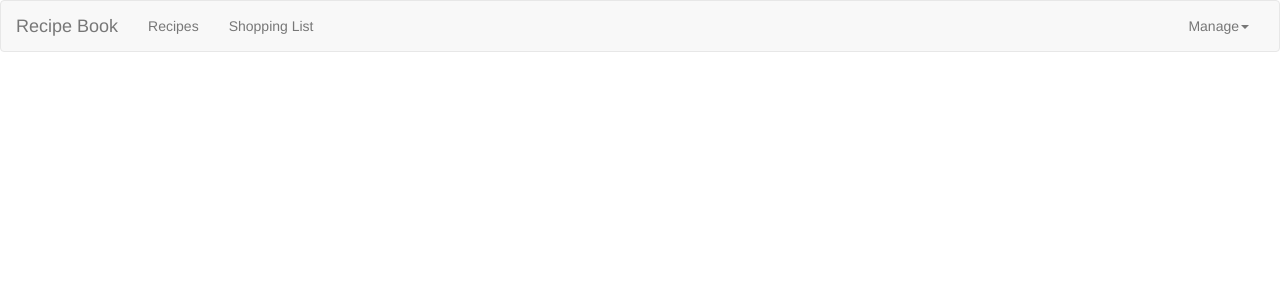
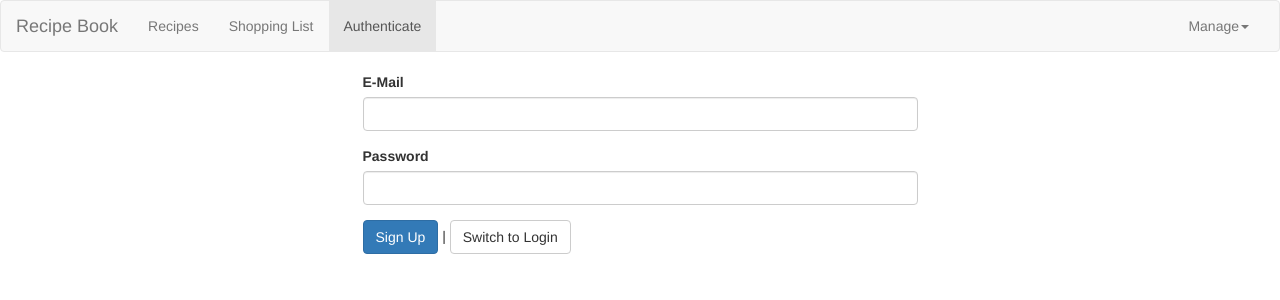
Before and after one commit to ravczar/Udemy, an Angular app in the folder UdemyApp/: page /auth in a window 1280 px wide. Before the commit this address led to /. Shown: the top 300 px of the page. Built offline with nearby package versions, Linux system fonts and the light colour scheme.

Commit message:
Add authentication page (login) to project

```diff
--- a/UdemyApp/src/app/app-routing.module.ts
+++ b/UdemyApp/src/app/app-routing.module.ts
@@ -1,3 +1,4 @@
+import { AuthComponent } from './auth/auth.component';
 import { RecipeEditComponent } from './recipes/recipe-edit/recipe-edit.component';
 import { RecipeDetailComponent } from './recipes/recipe-detail/recipe-detail.component';
 import { RecipeStartComponent } from './recipes/recipe-start/recipe-start.component';
@@ -17,6 +18,7 @@
     { path: ':id/edit', component:RecipeEditComponent, resolve: [RecipesResolverService] },
   ] },
   { path: 'shopping-list', component: ShoppingListComponent},
+  { path: 'auth', component: AuthComponent }
 ];
 
 @NgModule({
--- a/UdemyApp/src/app/app.module.ts
+++ b/UdemyApp/src/app/app.module.ts
@@ -17,6 +17,7 @@
 import { RecipeStartComponent } from './recipes/recipe-start/recipe-start.component';
 import { RecipeEditComponent } from './recipes/recipe-edit/recipe-edit.component';
 import { HttpClientModule } from '@angular/common/http';
+import { AuthComponent } from './auth/auth.component';
 
 @NgModule({
   declarations: [
@@ -30,7 +31,8 @@
     ShoppingEditComponent,
     DropdownDirective,
     RecipeStartComponent,
-    RecipeEditComponent
+    RecipeEditComponent,
+    AuthComponent
   ],
   imports: [
     BrowserModule,
--- /dev/null
+++ b/UdemyApp/src/app/auth/auth.component.html
@@ -0,0 +1,24 @@
+<div class="row">
+    <div class="col-xs-12 col-md-6 col-md-offset-3">
+        <form action="">
+            <div class="form-group">
+                <label for="email">E-Mail</label>
+                <input
+                    type="email"
+                    id="email"
+                    class="form-control">
+            </div>
+            <div class="form-group">
+                <label for="password">Password</label>
+                <input
+                    type="password"
+                    id="password"
+                    class="form-control">
+            </div>
+            <div>
+                <button class="btn btn-primary">Sign Up</button> |
+                <button class="btn btn-default">Switch to Login</button>
+            </div>
+        </form>
+    </div>
+</div>
--- /dev/null
+++ b/UdemyApp/src/app/auth/auth.component.ts
@@ -0,0 +1,15 @@
+import { Component, OnInit } from '@angular/core';
+
+@Component({
+  selector: 'app-auth',
+  templateUrl: './auth.component.html',
+  styleUrls: ['./auth.component.css']
+})
+export class AuthComponent implements OnInit {
+
+  constructor() { }
+
+  ngOnInit(): void {
+  }
+
+}
--- a/UdemyApp/src/app/header/header.component.html
+++ b/UdemyApp/src/app/header/header.component.html
@@ -10,6 +10,7 @@
            <ul class="nav navbar-nav">
                <li routerLinkActive="active"><a routerLink="/recipes" >Recipes</a></li>
                <li routerLinkActive="active"><a routerLink="/shopping-list">Shopping List</a></li>
+               <li routerLinkActive="active"><a routerLink="/auth">Authenticate</a></li>
            </ul>
            <ul class="nav navbar-nav navbar-right">
                <li class="dropdown"
```
Also changed, not shown: UdemyApp/src/app/auth/auth.component.css (added), 1 other file (tests, documents, lock files or other folders).
